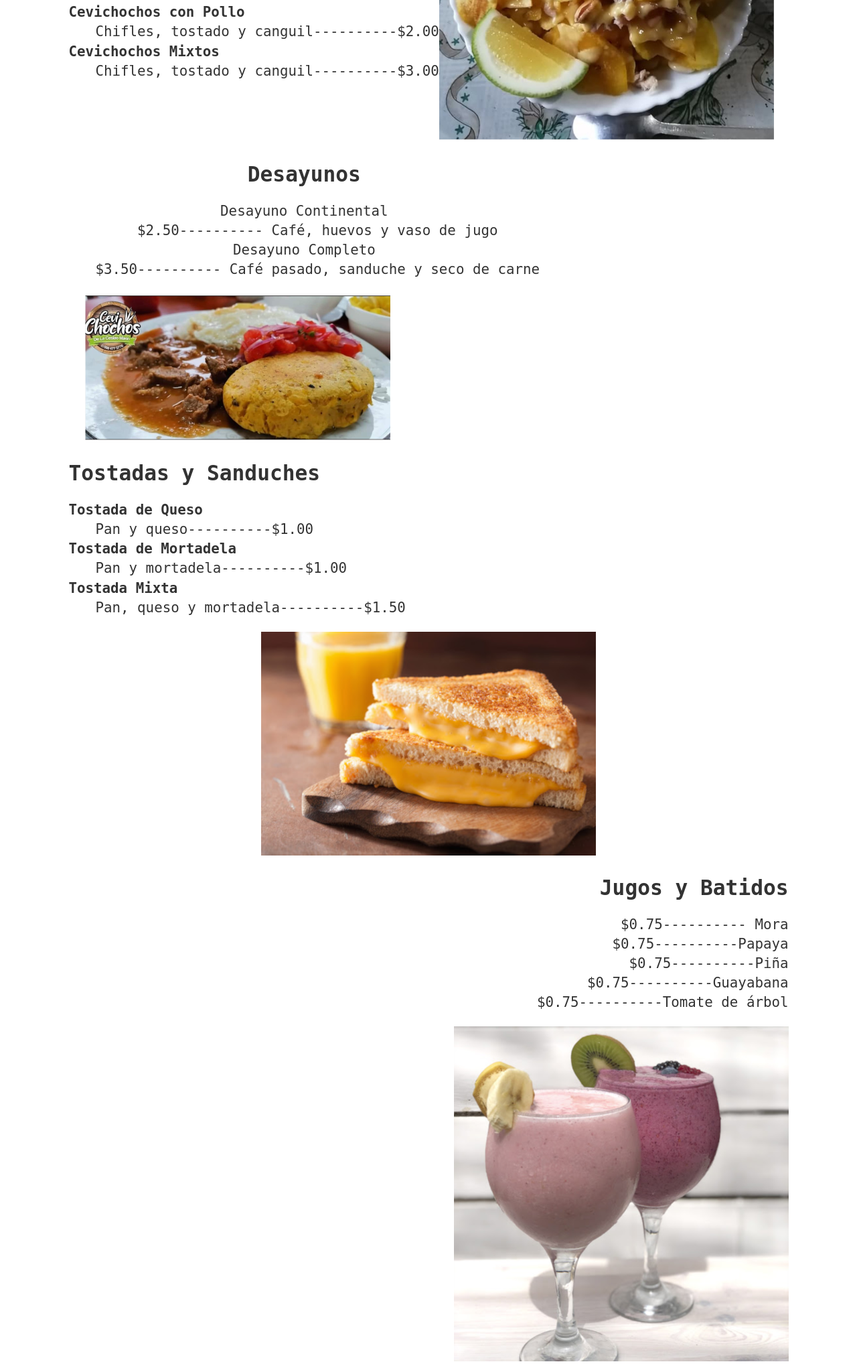
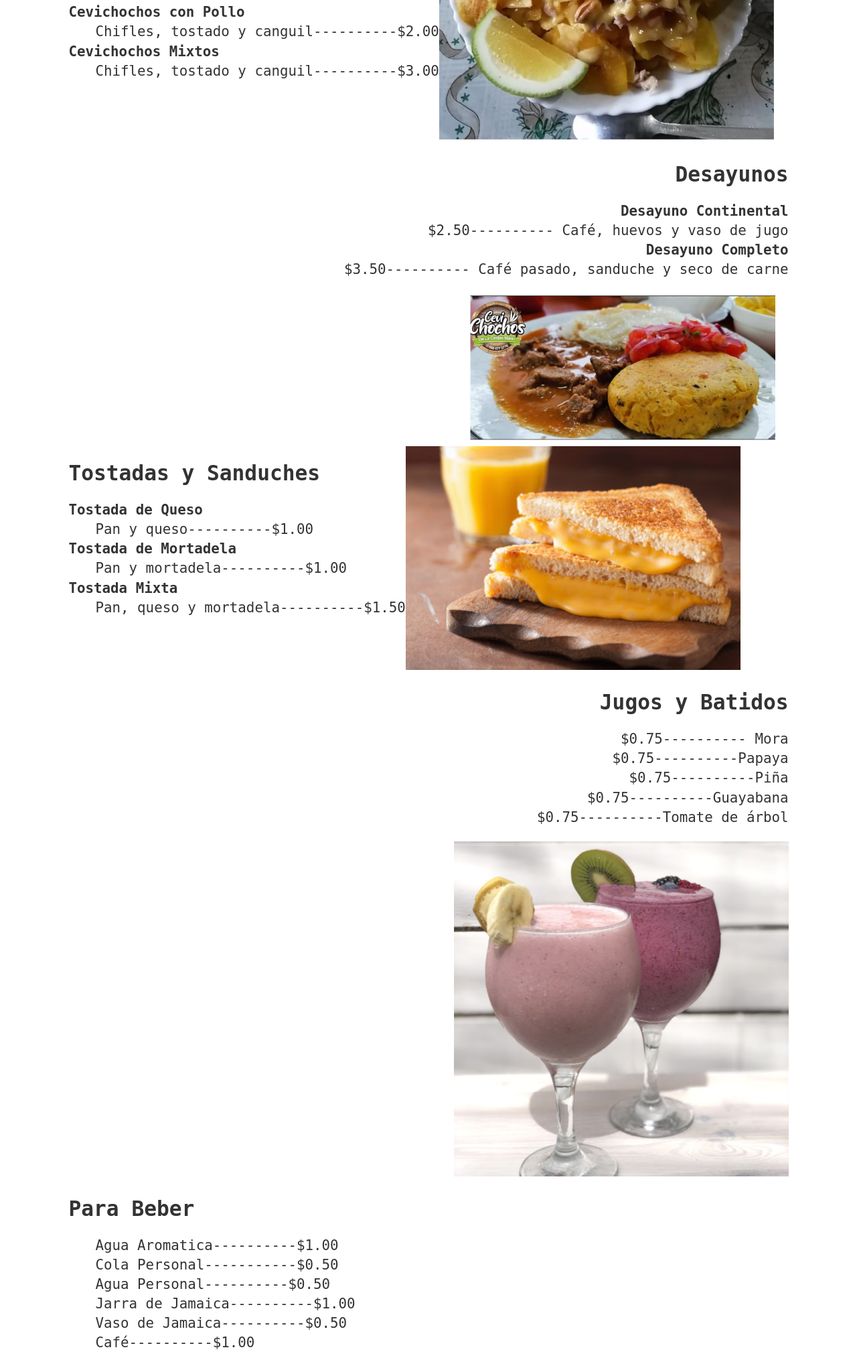
Before and after one commit to JorgeArguello1999/Cevichochos_Ceslao_Marin, a PHP site: page / in a window 1280 px wide. Shown: the part 1526-3562 px from the top of the page at 67% size. Run offline with PHP 8.4, Linux system fonts and the light colour scheme; some libraries are stand-ins or nearby versions.

Commit message:
Se logra hacer que las imagenes floten hacia la derecha mas no hacia la izquierda

```diff
--- a/index.css
+++ b/index.css
@@ -76,6 +76,9 @@ main img{
 .menu_dere dt{
   font-weight: 900;
 }
+.menu_dere img{
+  align: center;
+}
 .caja{
   float: left;
 }
--- a/index.html
+++ b/index.html
@@ -84,9 +84,9 @@
 							</div>
 
 							<!--Desayunos Menu-->
-							<div class="flot">
+							<div class="menu_dere">
 
-								<div class="menu_cont caja">
+								<div class="">
 									<h2>Desayunos</h2>
 									<dl>
 										<dt>Desayuno Continental</dt>
@@ -97,15 +97,16 @@
 									</dl>
 								</div>
 
-								<div class="caja">
+								<div class="">
 									<img src="imagenes/desayuno_continental.png">
 
 								</div>
 							</div>
 
 							<!--Tostadas y Sanduches-->
-							<div class="menu">
+							<div class="menu flot">
 
+								<div class="menu_cont caja">
 									<h2>Tostadas y Sanduches</h2>
 									<dl>
 										<dt>Tostada de Queso</dt>
@@ -118,7 +119,11 @@
 										<dd>Pan, queso y mortadela----------$1.50</dd>
 
 									</dl>
+								</div>
+
+								<div class="menu_img caja">
 									<img src="imagenes/sanduche.png">
+								</div>
 
 							</div>
 
@@ -138,6 +143,7 @@
 
 							<!--Para Beber Menu-->
 							<div class="menu">
+								<div class="menu flot">
 									<h2>Para Beber</h2>
 									<ul>
 										<li>Agua Aromatica----------$1.00</li>
@@ -147,7 +153,11 @@
 										<li>Vaso de Jamaica----------$0.50</li>
 										<li>Café----------$1.00</li>
 									</ul>
+								</div>
+
+								<div class="menu_img caja">
 									<img src="imagenes/jamaica.png">
+								</div>
 							</div>
 
 							<!--Para Picar Menu-->
```
Lines whose indentation alone changed are shown as unchanged.
